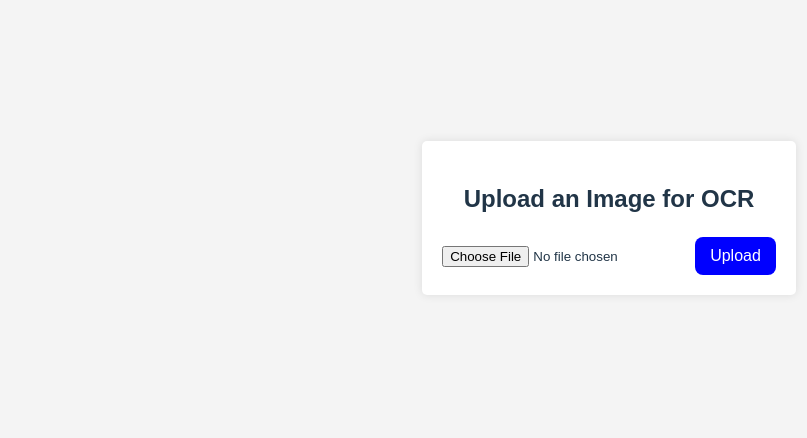
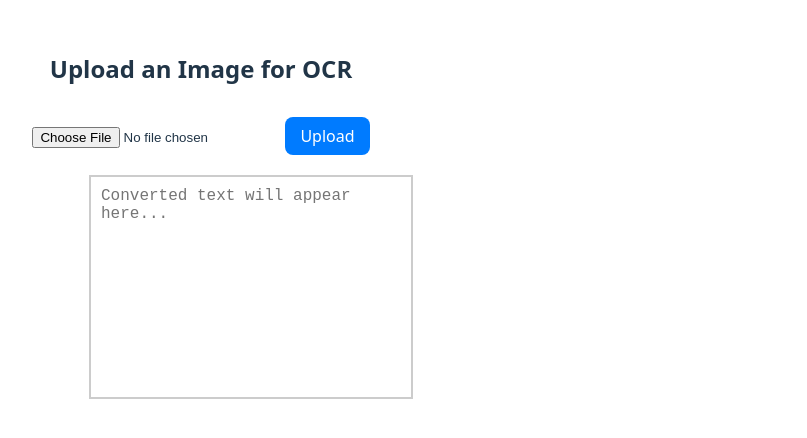
Before and after one commit to T-SarvesH/Handwritten-Text---Digital-Text-Converter, a React (Vite) app in the folder frontend/: page / in a window 1280 px wide. Shown: the part 182-620 px from the top of the page, without its empty margins (31-838 px from the left). Built offline with nearby package versions, Linux system fonts and the light colour scheme.

Commit message:
Frontend updated

```diff
--- a/frontend/src/components/UploadImage.jsx
+++ b/frontend/src/components/UploadImage.jsx
@@ -1,34 +1,37 @@
 import React, { useState } from "react";
 import axios from "axios";
-import { toast } from "react-toastify";
-import "react-toastify/dist/ReactToastify.css";
-import "/home/sarvesh/Handwritten-Text---Digital-Text-Converter/frontend/src/styles/styles.css";
+import "/home/sarvesh/Handwritten-Text---Digital-Text-Converter/frontend/src/styles/UploadImage.css";
 
 const UploadImage = () => {
-  const [selectedFile, setSelectedFile] = useState(null);
-  const [imageUrl, setImageUrl] = useState("");
-  const [extractedText, setExtractedText] = useState("");
+    const [selectedImage, setSelectedImage] = useState(null);
+    const [convertedText, setConvertedText] = useState("");
+    const [isLoading, setIsLoading] = useState(false);
 
     const handleFileChange = (event) => {
-    setSelectedFile(event.target.files[0]);
+        const file = event.target.files[0];
+        setSelectedImage(file);
     };
 
     const handleUpload = async () => {
-    if (!selectedFile) {
-      toast.error("Please select an image file");
+        if (!selectedImage) {
+            alert("Please select an image first.");
             return;
         }
 
         const formData = new FormData();
-    formData.append("image", selectedFile);
+        formData.append("image", selectedImage);
+
+        setIsLoading(true);
 
         try {
-      const response = await axios.post("http://127.0.0.1:8000/api/upload/", formData);
-      setImageUrl(response.data.image_url);
-      setExtractedText(response.data.extracted_text);
-      toast.success("Image uploaded and text extracted!");
+            const response = await axios.post("http://127.0.0.1:8000/api/upload/", formData, {
+                headers: { "Content-Type": "multipart/form-data" },
+            });
+            setConvertedText(response.data.text);
         } catch (error) {
-      toast.error("Upload failed! Try again.");
+            console.error("Error uploading image:", error);
+        } finally {
+            setIsLoading(false);
         }
     };
 
@@ -38,8 +41,22 @@ const UploadImage = () => {
             <input type="file" accept="image/*" onChange={handleFileChange} />
             <button className="upload-btn" onClick={handleUpload}>Upload</button>
 
-      {imageUrl && <img src={imageUrl} alt="Uploaded" className="image-preview" />}
-      {extractedText && <div className="text-box">{extractedText}</div>}
+            <div className="content">
+                {/* Left Side: Image Preview */}
+                <div className="image-preview">
+                    {selectedImage && <img src={URL.createObjectURL(selectedImage)} alt="Uploaded" />}
+                </div>
+
+                {/* Middle: Loading Animation */}
+                <div className="animation">
+                    {isLoading && <div className="spinner"></div>}
+                </div>
+
+                {/* Right Side: Converted Text */}
+                <div className="text-output">
+                    <textarea value={convertedText} readOnly placeholder="Converted text will appear here..." />
+                </div>
+            </div>
         </div>
     );
 };
--- /dev/null
+++ b/frontend/src/styles/UploadImage.css
@@ -0,0 +1,62 @@
+.container {
+    text-align: center;
+    padding: 20px;
+}
+
+.upload-btn {
+    margin-top: 10px;
+    padding: 8px 15px;
+    background: #007bff;
+    color: white;
+    border: none;
+    cursor: pointer;
+}
+
+.content {
+    display: flex;
+    justify-content: center;
+    align-items: center;
+    margin-top: 20px;
+}
+
+/* Left: Image Preview */
+.image-preview img {
+    max-width: 250px;
+    max-height: 250px;
+    border: 2px solid #ccc;
+    padding: 5px;
+}
+
+/* Middle: Animation */
+.animation {
+    width: 100px;
+    height: 100px;
+    display: flex;
+    align-items: center;
+    justify-content: center;
+}
+
+/* Spinner Animation */
+.spinner {
+    width: 50px;
+    height: 50px;
+    border: 5px solid rgba(0, 123, 255, 0.3);
+    border-top: 5px solid #007bff;
+    border-radius: 50%;
+    animation: spin 1s linear infinite;
+}
+
+@keyframes spin {
+    0% { transform: rotate(0deg); }
+    100% { transform: rotate(360deg); }
+}
+
+/* Right: Text Output */
+.text-output textarea {
+    width: 300px;
+    height: 200px;
+    padding: 10px;
+    border: 2px solid #ccc;
+    resize: none;
+    font-size: 16px;
+}
```
Also changed, not shown: 1 other file (tests, documents, lock files or other folders). Lines whose indentation alone changed are shown as unchanged.
